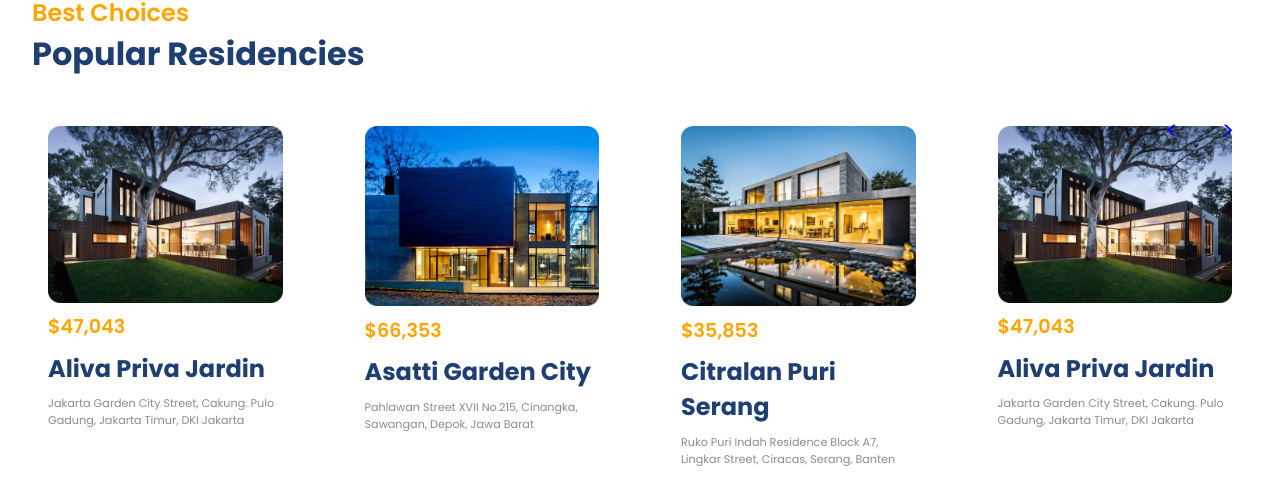
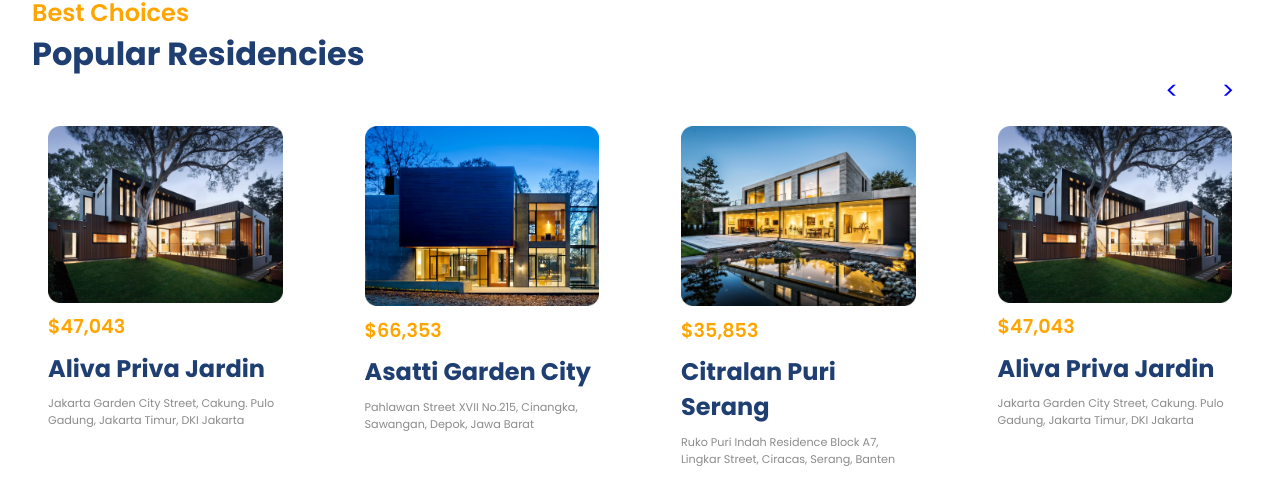
Before and after one commit to Samms206/RealEstateReacJS, a React (Vite) app: page / in a window 1280 px wide. Shown: the part 931-1435 px from the top of the page. Built offline with nearby package versions, Linux system fonts and the light colour scheme.

Commit message:
updated-swiperButton

```diff
--- a/src/components/Residencies/Residencies.css
+++ b/src/components/Residencies/Residencies.css
@@ -46,16 +46,15 @@
     width: 15rem;
 }
 
-.swiper-horizontal{
+#mySwiper {
     overflow: visible;
 }
-
 .r-buttons{
     position: absolute;
     gap: 1rem;
-    top: 0;
+    top: -40px;
     right: 0;
-    z-index: 2;
+    z-index: 4;
 }
 
 .r-buttons button{
--- a/src/components/Residencies/Residencies.jsx
+++ b/src/components/Residencies/Residencies.jsx
@@ -13,7 +13,7 @@ const Residencies = () => {
                 <span className='orangeText'>Best Choices</span>
                 <span className='primaryText'>Popular Residencies</span>
             </div>
-            <Swiper {...sliderSettings}>
+            <Swiper {...sliderSettings} id='mySwiper'>
                 <SliderButton/>
                 {
                     data.map((item, index) => (
```
